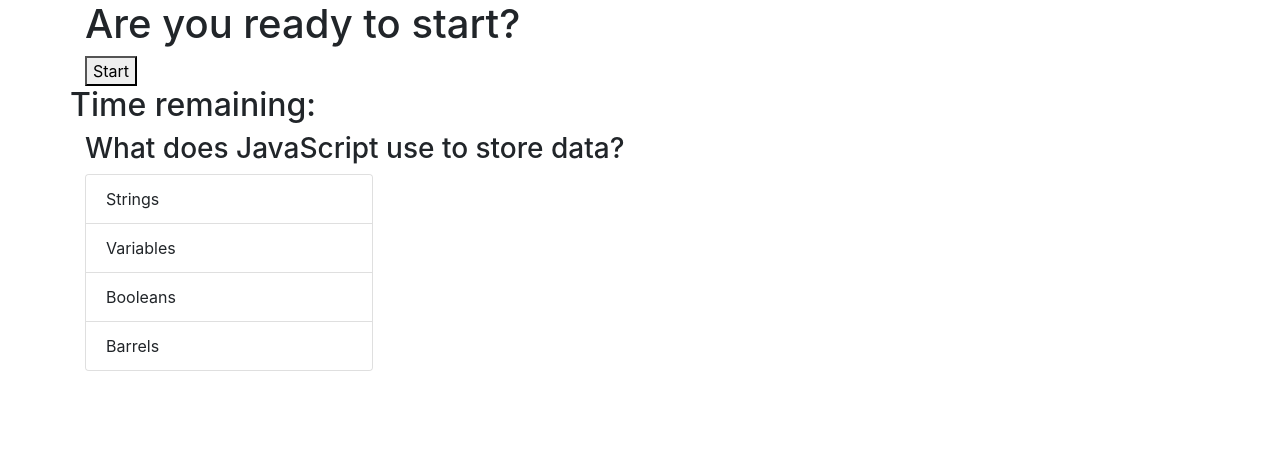
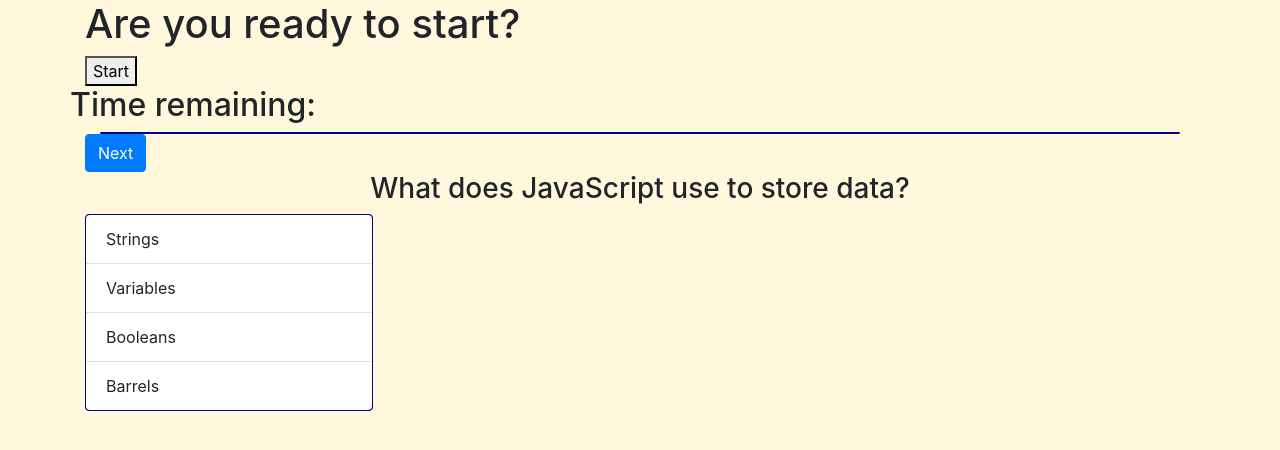
Before and after one commit to JJLindsey/quiz, a plain HTML site: page index.html in a window 1280 px wide. Drawn offline with nearby package versions, Linux system fonts and the light colour scheme.

Commit message:
add style to CSS and next button

```diff
--- a/index.html
+++ b/index.html
@@ -22,6 +22,18 @@
     </div>
     <div class="quiz-container">
 
+        <div class = container>
+            <div class="card">
+
+            </div>
+        </div>
+
+    <div class = container>
+        <div class="row">
+            <button class="btn btn-primary" type="submit">Next</button>
+        </div>
+    </div>
+
     </div>
     <script src="js/script.js"></script>
 </body>
--- a/js/script.js
+++ b/js/script.js
@@ -47,7 +47,7 @@ function displayQuestion(questionObject) {
     // create the options elements
     var optionsCard = $('<div>')
     optionsCard.addClass('card');
-    optionsCard.attr('style', 'width: 18rem;')
+    optionsCard.attr('style', 'width: 18rem');
 
     var optionsUl = $("<ul>");
     optionsUl.addClass("list-group list-group-flush");
--- a/style.css
+++ b/style.css
@@ -0,0 +1,12 @@
+body {
+    background-color:cornsilk;
+}
+
+.card {
+    border-color: darkblue;
+    background-color: darkblue;
+}
+
+h3 {
+    text-align: center;
+}
```
